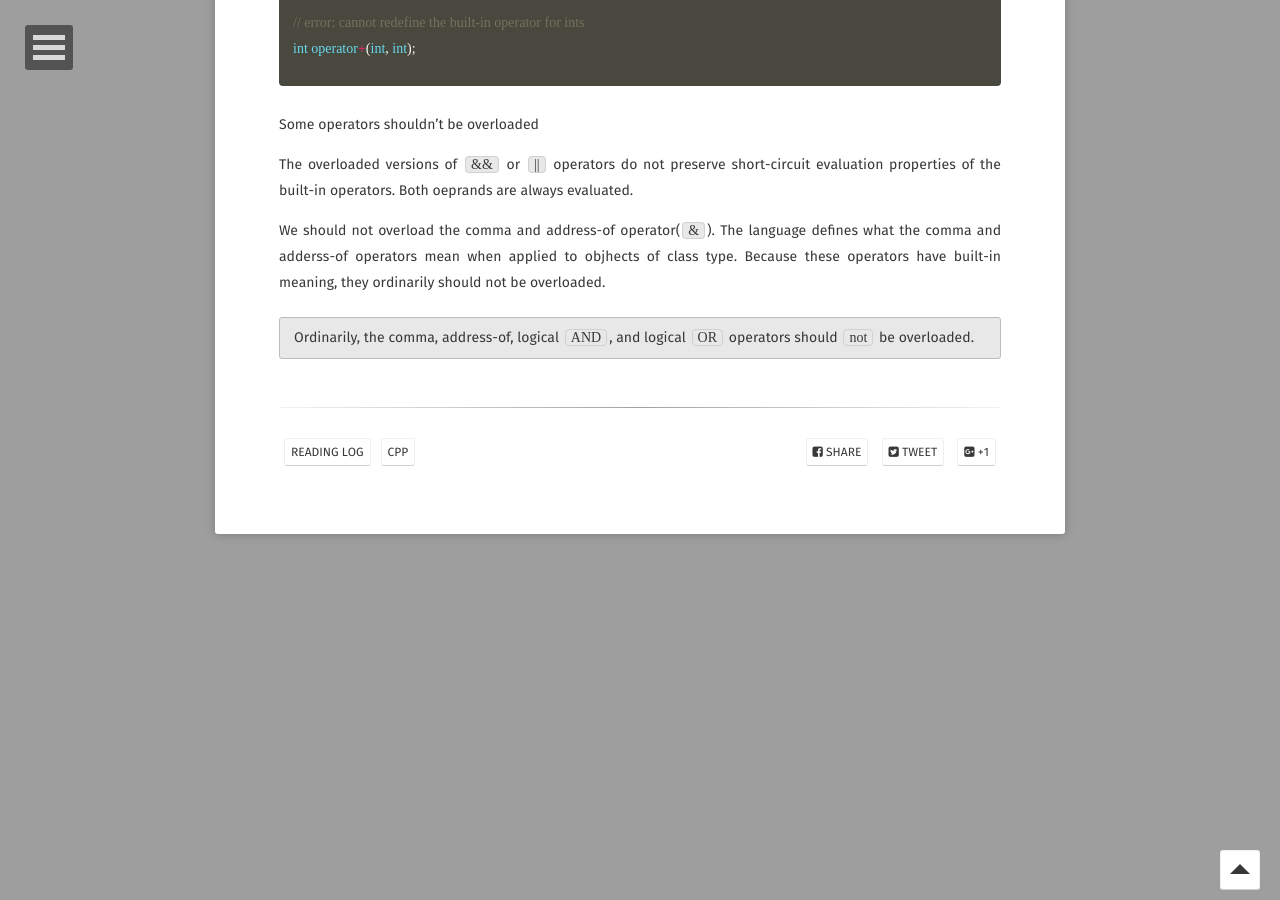
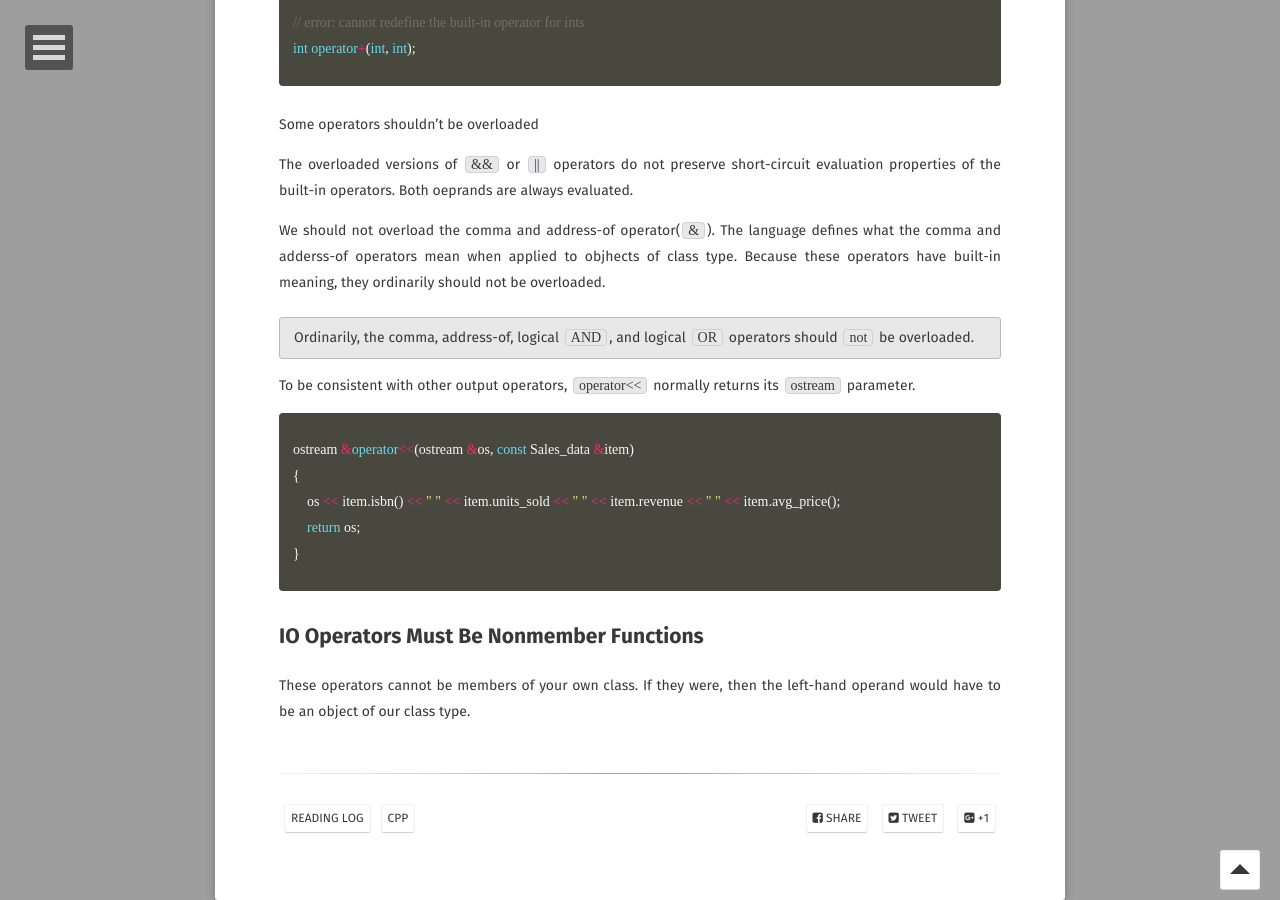
Before and after one commit to Planck35/planck35.github.io, a Jekyll site: the page built from _posts/2020-02-04-overloaded-operations-and-conversions.md, in a window 1280 px wide and 900 px high, scrolled down 792 px. Built offline with Jekyll 4.4.1, drawn with Linux system fonts in a browser that asks for light colours; some web fonts are replaced; comment, search, counter and statistics services are not loaded; some of the changed text lies outside the part shown.

Commit message:
update read log

```diff
--- a/_posts/2020-02-04-overloaded-operations-and-conversions.md
+++ b/_posts/2020-02-04-overloaded-operations-and-conversions.md
@@ -31,3 +31,16 @@ We should not overload the comma and address-of operator(`&`). The language defi
 
 Ordinarily, the comma, address-of, logical `AND`, and logical `OR` operators should `not` be overloaded.
 {: .notice}
+
+To be consistent with other output operators, `operator<<` normally returns its `ostream` parameter.
+{% highlight cpp %}
+ostream &operator<<(ostream &os, const Sales_data &item)
+{
+    os << item.isbn() << " " << item.units_sold << " " << item.revenue << " " << item.avg_price();
+    return os;
+}
+{% endhighlight %}
+
+## IO Operators Must Be Nonmember Functions
+
+These operators cannot be members of your own class. If they were, then the left-hand operand would have to be an object of our class type.
```
